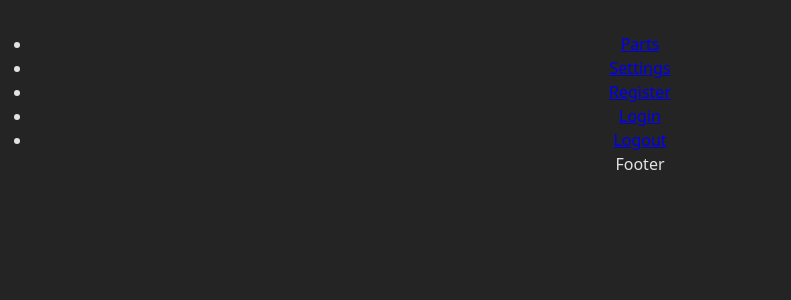
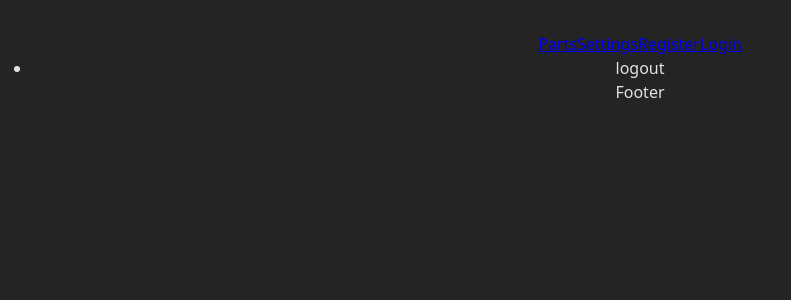
Before and after one commit to MSRMatrix/storage-list-frontend, a React app: page /logout in a window 1280 px wide. Shown: the top 300 px of the page, without its empty margins (0-791 px from the left). Built offline with nearby package versions, Linux system fonts and the light colour scheme; no server answers; the HTML template or start-up script is replaced by a standard one.

Commit message:
add logout function and change navbar children

```diff
--- a/src/components/layout/Navbar.jsx
+++ b/src/components/layout/Navbar.jsx
@@ -1,6 +1,8 @@
 import { NavLink  } from "react-router-dom";
+import { useNavigate } from "react-router-dom";
 
 const Navbar = () => {
+  const navigate = useNavigate()
 
 const navbarItems = [
     { id: "parts", name: "Parts", path: "parts" },
@@ -10,14 +12,23 @@ const navbarItems = [
     { id: "logout", name: "Logout", path: "logout" },
 ]
 
+async function logout(){
+  const wantToLogout = confirm("You want to logout?")
+  if(wantToLogout){
+    alert("Logout Function")
+    navigate("/")
+  }else{
+    alert("Logout stopped!")
+    navigate("/")
+  }
+}
+
 return (
-   <ul>
-  {navbarItems.map((item) => (
-    <li key={item.id}>
-      <NavLink to={`/${item.path}`}>
+   <ul className="navbar">
+  {navbarItems.map((item) => ( item.id === "logout" ? <li className="navbar-children" onClick={() => logout()}> {item.id}</li> :
+      <NavLink to={`/${item.path}`}key={item.id} className="navbar-children">
         {item.name}
       </NavLink>
-    </li>
   ))}
 </ul>
 )
--- a/src/pages/Logout.jsx
+++ b/src/pages/Logout.jsx
@@ -1,12 +1,4 @@
-import { useState } from "react";
-
 const Logout = () => {
-
-    const isLogOut = useState(false)
-
-    // Ein Confirm oder ein Fenster dass dann fragt ob man sich ausloggen will
-
-
     return(
         <>
         </>
```
